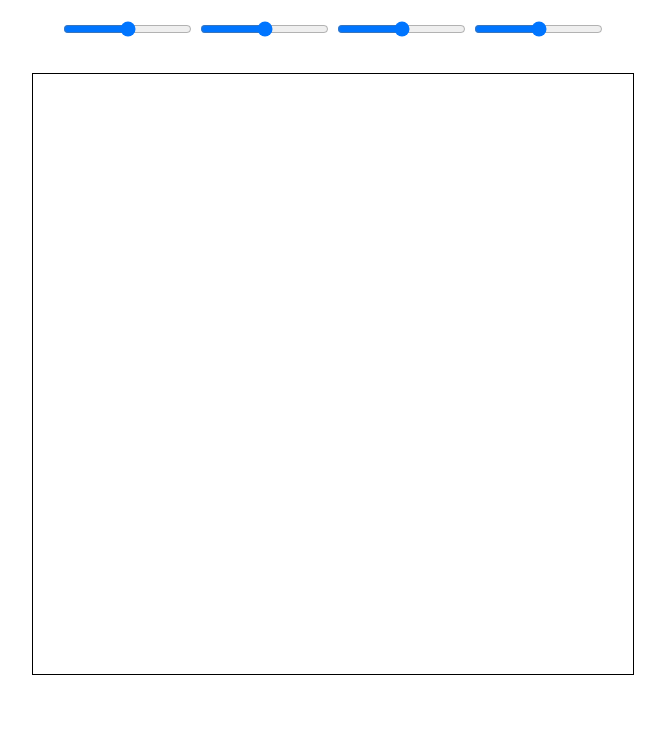
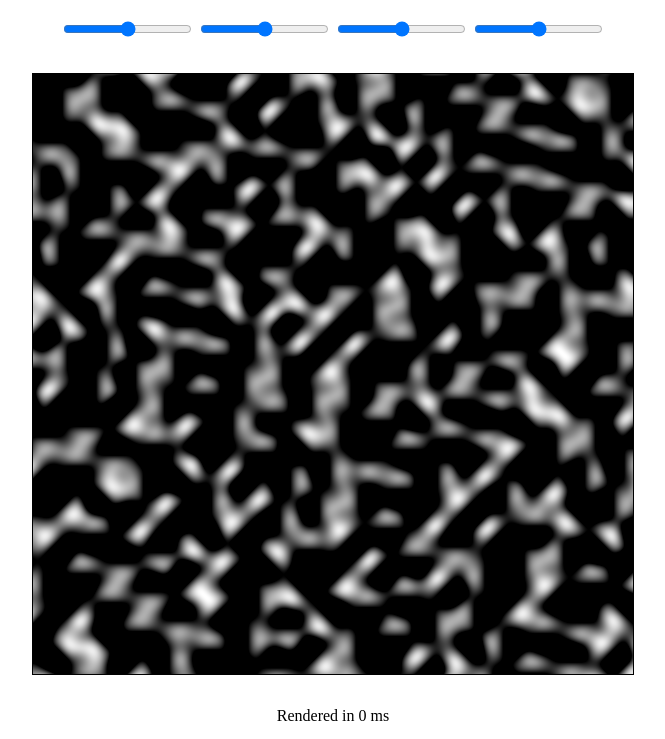
Before and after one commit to cisc3160-PL/01-vizplex2d, a plain HTML site: page index.html in a window 1280 px wide. Shown: the part 61-800 px from the top of the page, without its empty margins (307-972 px from the left). Drawn offline with Linux system fonts and the light colour scheme.

Commit message:
Generate sample simplex2d noise

```diff
--- a/index.html
+++ b/index.html
@@ -19,5 +19,9 @@
             </div>
         </div>
         <canvas id="visualizer" width="600" height="600"></canvas>
+        <div id="caption"></div>
+
+        <script src="scripts/noise.js"></script>
+        <script src="scripts/canvas.js"></script>
     </body>
 </html>
--- /dev/null
+++ b/scripts/canvas.js
@@ -0,0 +1,36 @@
+let noise = window.noise;
+let canvas = document.getElementById('visualizer');
+let ctx = canvas.getContext('2d');
+
+let image = ctx.createImageData(canvas.width, canvas.height);
+let data = image.data;
+
+let start = Date.now();
+
+noise.seed(Math.random());
+
+for(let x = 0; x < canvas.width; x++)
+{
+    for(let y = 0; y < canvas.height; y++)
+    {
+        // Noise functions return values between -1 and 1
+
+        let value = noise.simplex2(x / 50, y / 50);
+        value *= 256;
+
+        let cell = (x + y * canvas.width) * 4;
+        data[cell] = data[cell + 1] = data[cell + 2] = value;
+        // data[cell] += Math.max(0, (25 - value) * 8); // rgb
+        data[cell + 3] = 255; // alpha
+    }
+}
+
+ctx.fillColor = 'black';
+ctx.fillRect(0, 0, canvas.width, canvas.height);
+ctx.putImageData(image, 0, 0);
+
+let end = Date.now();
+let caption = document.getElementById('caption');
+
+console.log('Rendered in ' + (end - start) + ' ms');
+caption.textContent = (`Rendered in ${end - start} ms`);
--- a/styles/main.css
+++ b/styles/main.css
@@ -1,10 +1,7 @@
 body
 {
     margin: 0;
-}
-
-#control-panel
-{
+    justify-content: center;
     text-align: center;
 }
 
```
